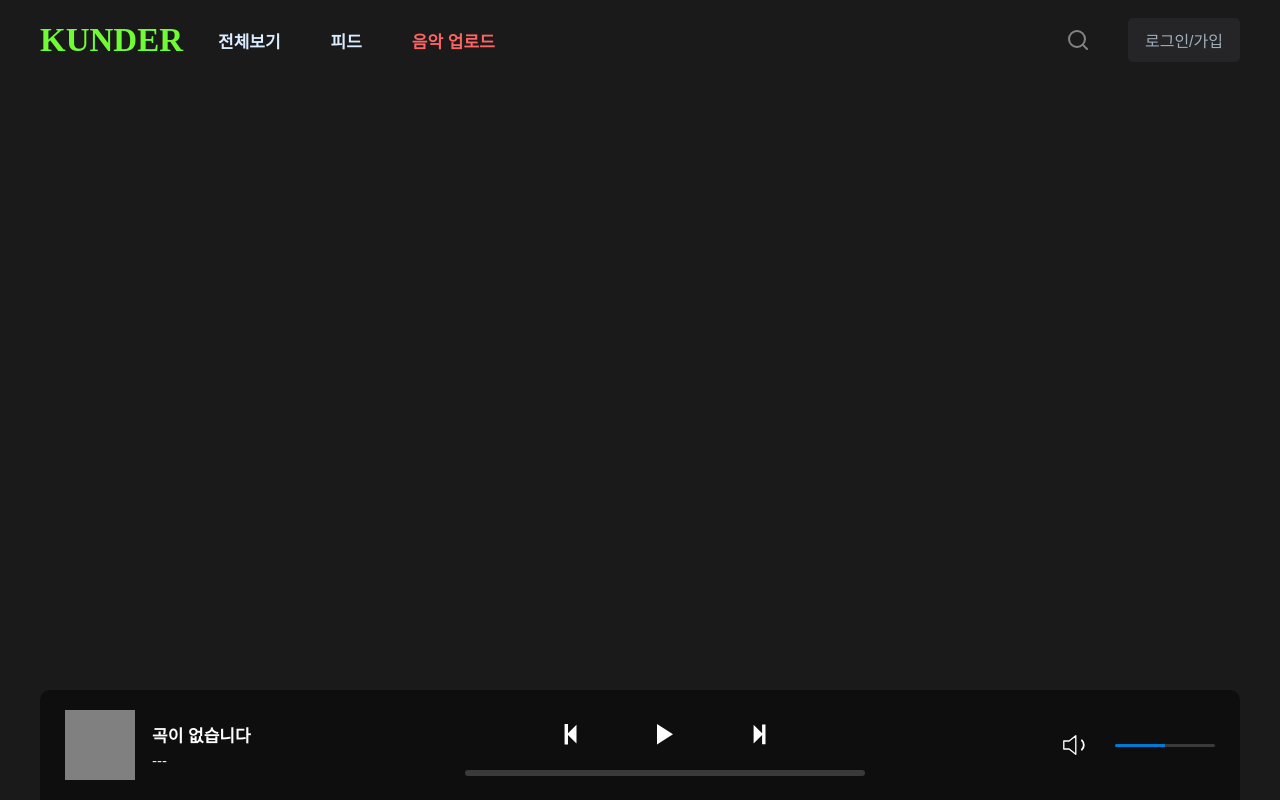
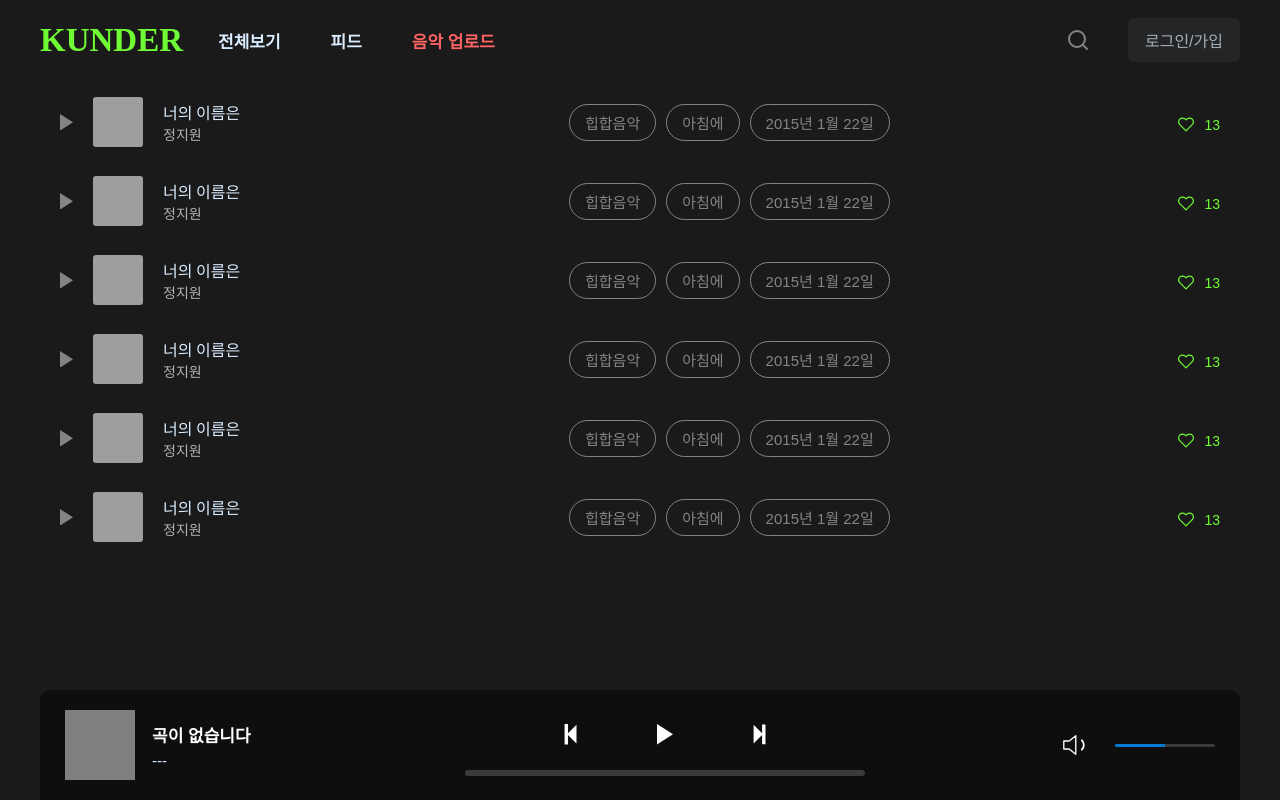
Before and after one commit to Passion-fruits/kunder-official, a Next.js app: page / in a window 1280 px wide. Built offline with nearby package versions, Linux system fonts and the light colour scheme; grey boxes are pictures that could not be loaded; a web font is replaced by a local one.

Commit message:
CREATE music row card

```diff
--- a/components/MusicCardList/index.tsx
+++ b/components/MusicCardList/index.tsx
@@ -1,13 +1,13 @@
 import * as S from "./styles";
 import { MusicCardListProps } from "./../../lib/interfaces/music";
-import MusicCard from "../MusicCard";
+import MusicColumnCard from "../MusicColumnCard";
 
 export default function MusicCardList({ musicList }: MusicCardListProps) {
   return (
     <S.Wrapper>
       {musicList.map(
         ({ title, artist, song_id, song_url, like, cover_url }, index) => (
-          <MusicCard
+          <MusicColumnCard
             title={title}
             artist={artist}
             song_id={song_id}
--- a/components/MusicCard/index.tsx
+++ b/components/MusicColumnCard/index.tsx
@@ -1,10 +1,10 @@
 import { HeartIcon, PlayIcon } from "../../assets";
 import { musicCardObject } from "../../lib/interfaces/music";
 import * as S from "./styles";
-import { setValue } from "./../../lib/context/index";
+import { setValue } from "../../lib/context/index";
 import { useRouter } from "next/dist/client/router";
 
-export default function MusicCard({
+export default function MusicColumnCard({
   title,
   artist,
   cover_url,
--- a/components/MusicCard/styles.ts
+++ b/components/MusicColumnCard/styles.ts
@@ -1,5 +1,5 @@
 import styled from "@emotion/styled";
-import { COLOR, SIZE } from "./../../styles/index";
+import { COLOR, SIZE } from "../../styles/index";
 
 export const Wrapper = styled.div`
   display: flex;
--- /dev/null
+++ b/components/MusicRowCard/index.tsx
@@ -0,0 +1,28 @@
+import * as S from "./styles";
+import { HeartIcon, PlayIcon } from "../../assets";
+import { COLOR } from "../../styles";
+
+export default function MusicRowCard() {
+  return (
+    <S.Wrapper>
+      <PlayIcon callback={() => {}} size={13} color={COLOR.black_text} />
+      <img
+        src="https://images.unsplash.com/photo-1586672806791-3a67d24186c0?ixid=MnwxMjA3fDB8MHxzZWFyY2h8MXx8Y292ZXIlMjBhcnR8ZW58MHx8MHx8&ixlib=rb-1.2.1&w=1000&q=80"
+        className="cover-image"
+      />
+      <div className="music-information">
+        <h1 id="noto">너의 이름은</h1>
+        <span id="noto">정지원</span>
+      </div>
+      <div className="hashtag-container">
+        <div>힙합음악</div>
+        <div>아침에</div>
+        <div>2015년 1월 22일</div>
+      </div>
+      <div className="heart-wrap">
+        <HeartIcon size={16} callback={() => {}} />
+        <span>13</span>
+      </div>
+    </S.Wrapper>
+  );
+}
--- /dev/null
+++ b/components/MusicRowCard/styles.ts
@@ -0,0 +1,65 @@
+import styled from "@emotion/styled";
+import { COLOR } from "./../../styles/index";
+
+export const Wrapper = styled.div`
+  width: 100%;
+  display: flex;
+  align-items: center;
+  padding: 12px 20px;
+  border-radius: 10px;
+  background-color: ${COLOR.black_background};
+  transition: 0.5s;
+  position: relative;
+  margin-top: 5px;
+  &:hover {
+    background-color: rgb(0, 0, 0, 0.1);
+  }
+  & .cover-image {
+    width: 50px;
+    height: 50px;
+    cursor: pointer;
+    margin-left: 20px;
+    border-radius: 3px;
+  }
+  & .music-information {
+    display: flex;
+    flex-direction: column;
+    gap: 0px;
+    margin-left: 20px;
+    width: 35%;
+    & h1 {
+      font-size: 16px;
+      font-weight: 400;
+      color: ${COLOR.gray_text};
+    }
+    & span {
+      color: ${COLOR.gray_subText};
+      font-size: 14px;
+    }
+  }
+  & .hashtag-container {
+    display: flex;
+    gap: 10px;
+    width: 40%;
+    & div {
+      padding: 7px 15px;
+      border-radius: 24px;
+      border: 1px solid ${COLOR.black_text};
+      color: ${COLOR.black_text};
+      font-size: 15px;
+    }
+  }
+  & .heart-wrap {
+    display: flex;
+    align-items: center;
+    gap: 10px;
+    position: absolute;
+    right: 0;
+    margin-top: 5px;
+    & span {
+      font-size: 14px;
+      color: ${COLOR.green_main};
+      margin-right: 20px;
+    }
+  }
+`;
--- a/pages/index.tsx
+++ b/pages/index.tsx
@@ -1,3 +1,17 @@
+import MusicRowCard from "../components/MusicRowCard";
+import { BASE_CONTAINER, BASE_WRAPPER } from "../styles";
+
 export default function Home() {
-  return <></>;
+  return (
+    <BASE_WRAPPER>
+      <BASE_CONTAINER>
+        <MusicRowCard />
+        <MusicRowCard />
+        <MusicRowCard />
+        <MusicRowCard />
+        <MusicRowCard />
+        <MusicRowCard />
+      </BASE_CONTAINER>
+    </BASE_WRAPPER>
+  );
 }
--- a/styles/globals.css
+++ b/styles/globals.css
@@ -1,3 +1,4 @@
+@import url(http://fonts.googleapis.com/earlyaccess/notosanskr.css);
 html,
 body {
   padding: 0;
@@ -54,3 +55,8 @@ textarea {
 textarea::-webkit-scrollbar {
   display: none;
 }
+
+#noto {
+  font-family: "Noto Sans KR", sans-serif;
+  font-weight: 400;
+}
--- a/styles/index.ts
+++ b/styles/index.ts
@@ -3,8 +3,9 @@ import styled from "@emotion/styled";
 export const COLOR = {
   black_background: "#1A1A1A",
   black_subBackground: "#2A2B2E",
+  black_text: "#848484",
   gray_text: "#D9EDFF",
-  gray_subText: "#848484",
+  gray_subText: "#B4B3B3",
   green_main: "#70FC35",
   red_text: "#FF6464",
 };
```
